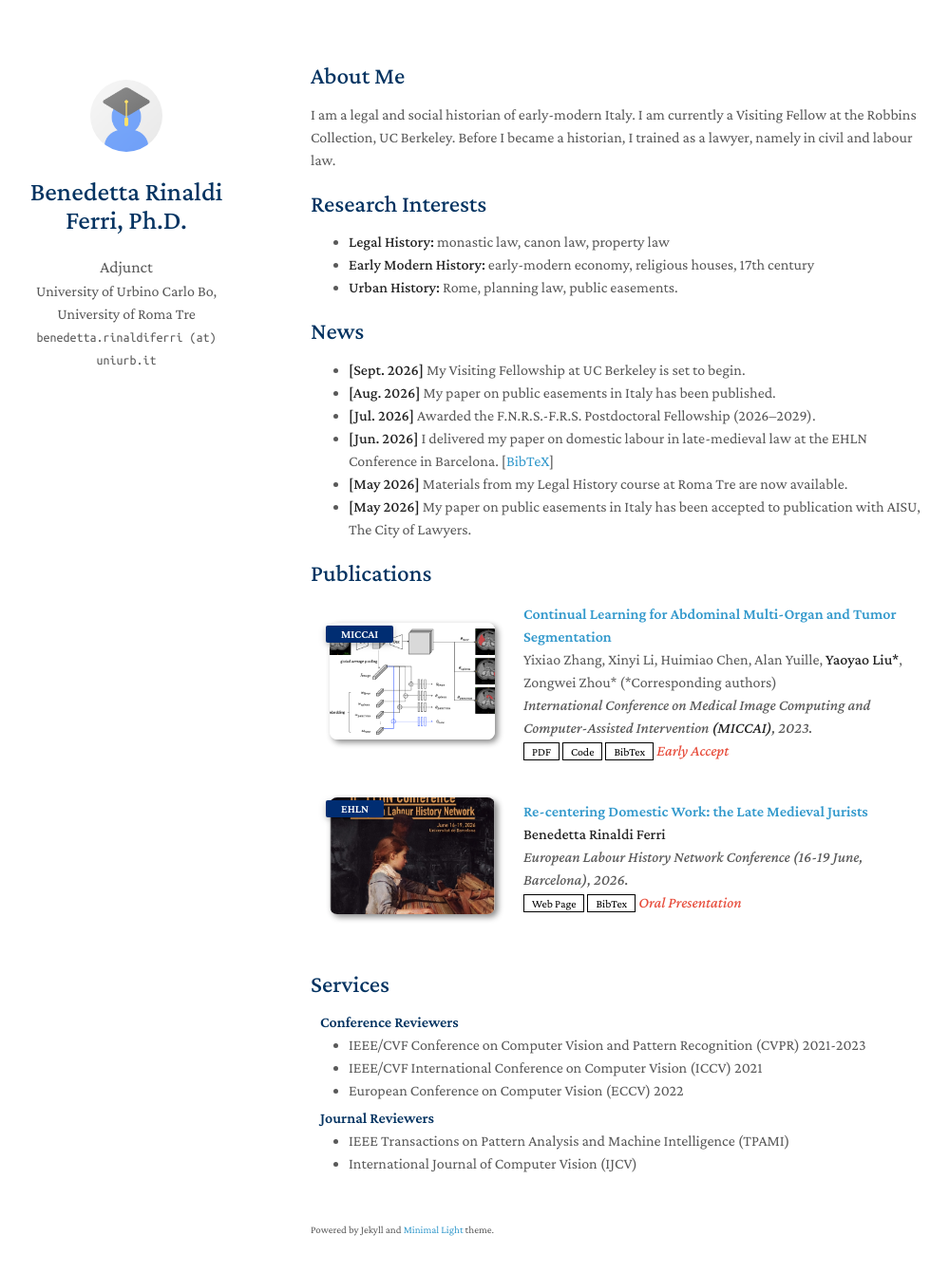
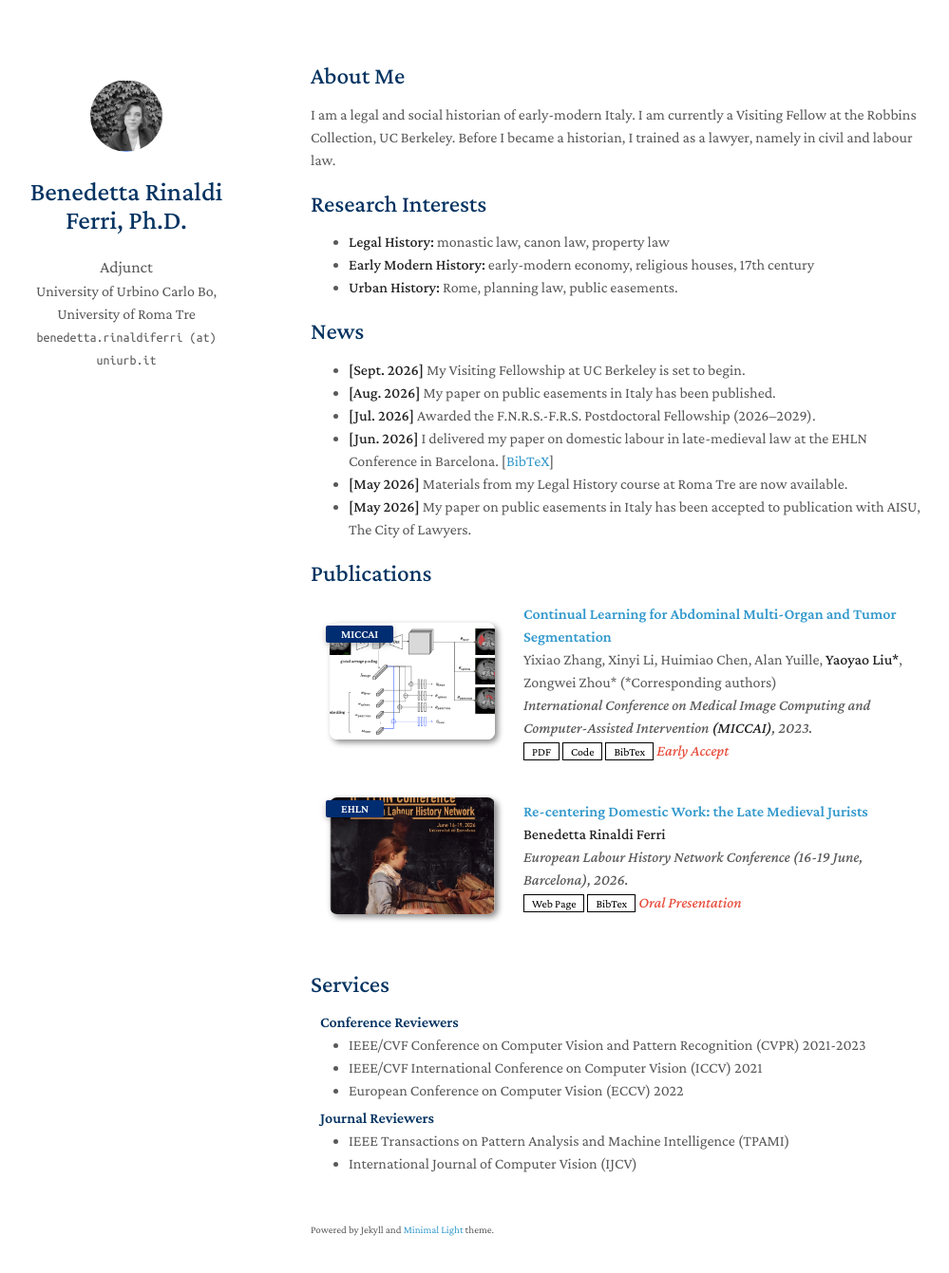
Before and after one commit to rinaldiferri/rinaldiferri.github.io, a Jekyll site: the page built from index.md, in a window 1280 px wide and 1376 px high. Shown: the top 1341 px of the window at 95% size, without its empty margins (143-1142 px from the left). Built offline with Jekyll 4.4.1, drawn with Linux system fonts in a browser that asks for light colours; a style sheet for code colours, icons or effects is not loaded; our own code applies the rules of GitHub Pages for plain Markdown files.

Commit message:
Update _config.yml

```diff
--- a/_config.yml
+++ b/_config.yml
@@ -19,7 +19,7 @@ academia: https://ehess.academia.edu/BenedettaRinaldiFerri
 
 # Images (e.g., your profile picture and your website's favicon)
 # "favicon" and "favicon_dark" are used for the light and dark modes, respectively.
-avatar: ./assets/img/avatar.png
+avatar: ./assets/img/avatar2.png
 favicon: ./assets/img/favicon.png
 favicon_dark: ./assets/img/favicon-dark.png
 
```
